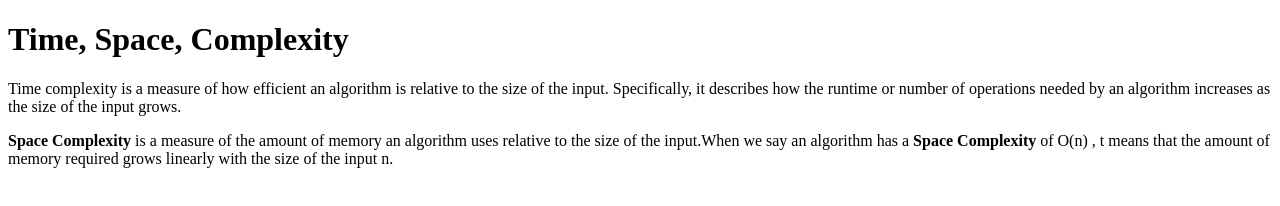
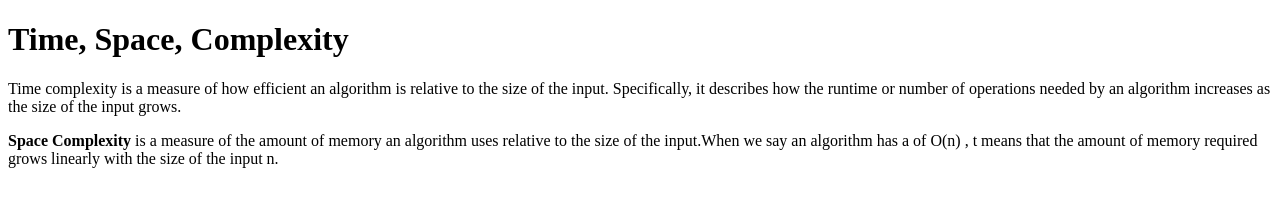
Before and after one commit to acciojob/time-and-space-complexity-Manrooppkaurr, a website: page main.html in a window 1280 px wide. Drawn offline with Linux system fonts and the light colour scheme.

Commit message:
created a submission

```diff
--- a/main.html
+++ b/main.html
@@ -11,7 +11,7 @@
 	<h1>Time, Space, Complexity</h1>
 	<p>Time complexity is a measure of how efficient an algorithm is  relative to the size of the input. Specifically, it describes how the runtime or number of operations needed by an algorithm increases as the size of the input grows. </p>
 	<p><b>Space Complexity</b> is a measure of the amount of memory an algorithm uses relative to the size of
-		the input.When we say an algorithm has a <b>Space Complexity</b>
+		the input.When we say an algorithm has a
 		of O(n) , t means that the amount of memory required grows linearly with
 		the size of the input n.</p>
 </body>
```
